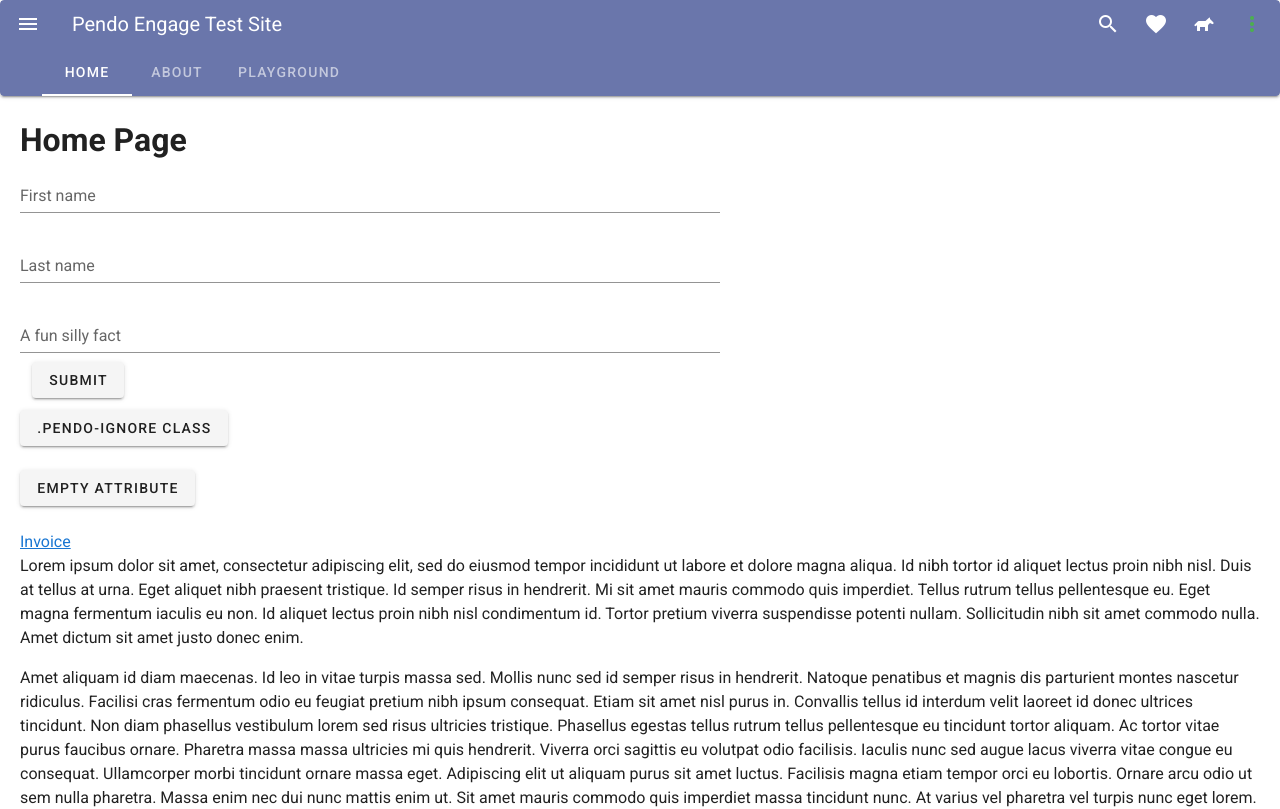
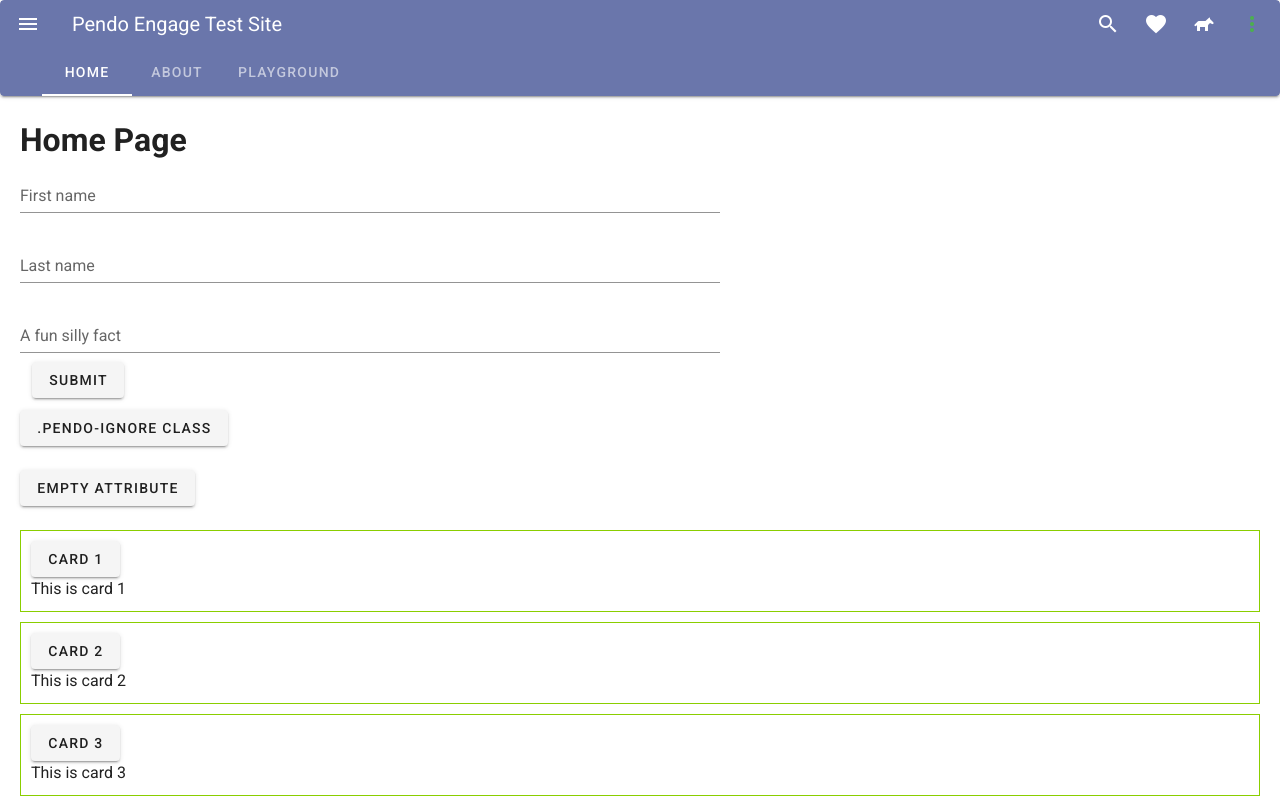
Before and after one commit to jingjing-jacobson/engage-test-site, a Vue app: page / in a window 1280 px wide. Shown: the top 809 px of the page. Built offline with nearby package versions, Linux system fonts and the light colour scheme.

Commit message:
add some content to test event properties

```diff
--- a/src/views/HomeView.vue
+++ b/src/views/HomeView.vue
@@ -27,6 +27,14 @@
         </v-btn>
         <br>
         <br>
+        <div class="cards-wrapper">
+            <div v-for="card in cards" :key="card.title" class="card-wrapper">
+                <v-btn class="card-title-btn">
+                    {{ card.title }}
+                </v-btn>
+                <div class="card-content">{{ card.content }}</div>
+            </div>
+        </div>
         <!-- <v-btn id="_n1oz$b">
             invalid attribute?
         </v-btn> -->
@@ -77,7 +85,21 @@
         return {
             firstName: '',
             lastName: '',
-            funFact: ''
+            funFact: '',
+            cards: [
+                {
+                    title: 'Card 1',
+                    content: 'This is card 1'
+                },
+                {
+                    title: 'Card 2',
+                    content: 'This is card 2'
+                },
+                {
+                    title: 'Card 3',
+                    content: 'This is card 3'
+                }
+            ]
         };
     },
     methods: {
@@ -101,4 +123,9 @@
 .invalid-btn:authorize {
     color: red !important;
 }
+.card-wrapper {
+    border: 1px solid #8ACE00;
+    padding: 10px;
+    margin-bottom: 10px;
+}
 </style>
```
